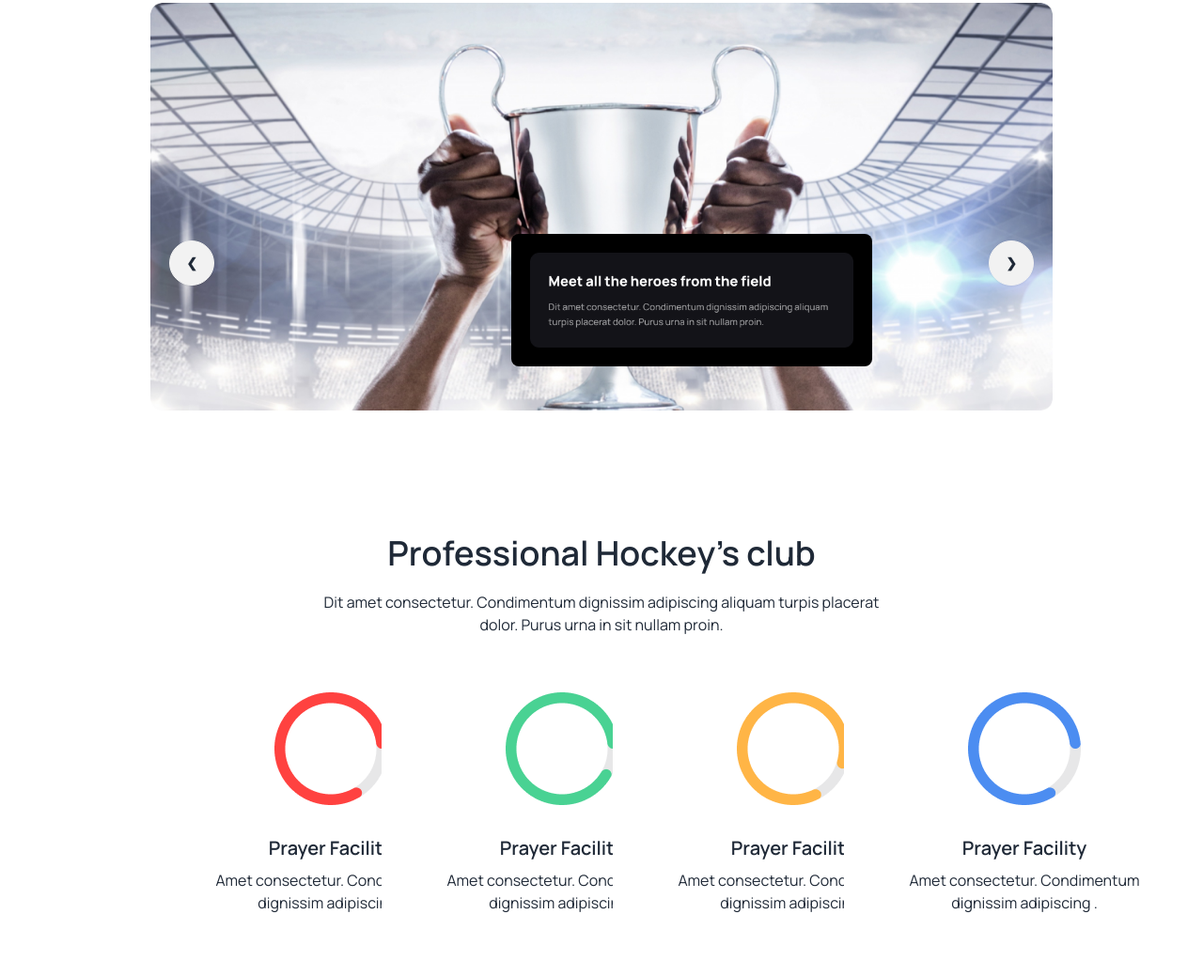
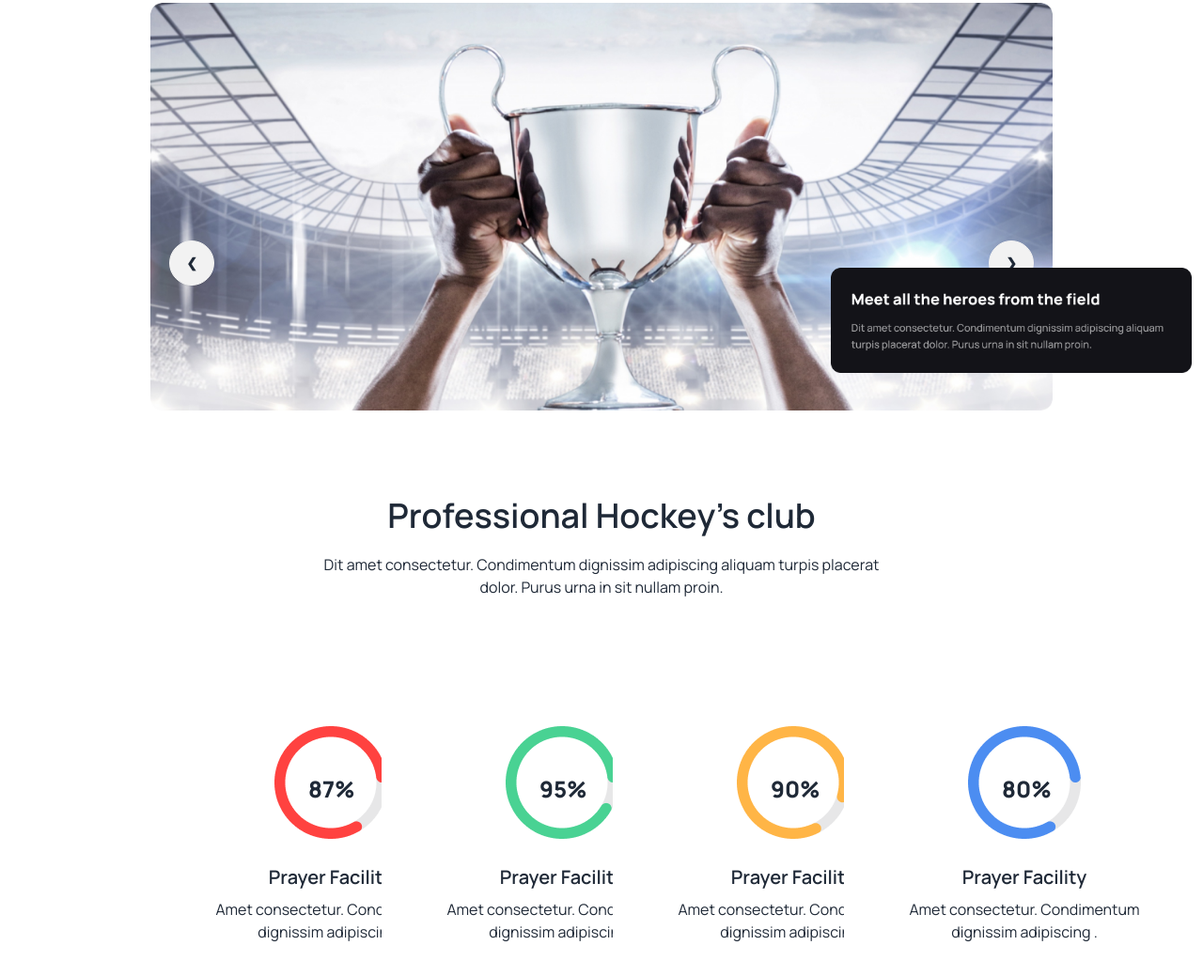
Before and after one commit to m1mridul/Hockey-s-daisyui-css, a plain HTML site: page index.html in a window 1280 px wide. Shown: the part 81-1120 px from the top of the page at 94% size. Drawn offline with nearby package versions, Linux system fonts and the light colour scheme.

Commit message:
altast done

```diff
--- a/index.html
+++ b/index.html
@@ -72,7 +72,7 @@
             </div>
         </nav>
         <!-- slider or carousel  -->
-        <div class="carousel w-full position-relative">
+        <div class="carousel w-full lg:relative">
             <!-- slide-1  -->
             <div id="slide1" class="carousel-item relative w-full">
                 <img src="./images/Rectangle 1.png" class="w-full h-3/4 mt-3" />
@@ -107,56 +107,79 @@
             </div>
         </div>
         <div
-            class="absolute  -mt-16 my-24 -translate-y-64 translate-x-full  text-center bg-shadow-lg p-5 w-96 rounded-lg bg-black text-white ">
-            <img src="./images/Frame 3.png" alt="">
+            class="-mt-16 my-24 -translate-y-64 translate-x-full items-center  text-center bg-shadow-lg p-5 w-96 rounded-lg  text-white ">
+            <img src="./images/Frame 3.png" class="lg:absolute mt-64 -mx-80 lg:px-[50] lg:mt-4 lg:-mt-2 lg:mx-80">
         </div>
     </header>
     <main class="container mx-auto">
         <!-- hockey's club  -->
-        <section class="my-auto container w-3/4 mx-auto">
+        <section class="my-auto container -mt-28 w-3/4 mx-auto">
             <div>
-                <h3 class=" text-4xl font-semibold text-center font-manrope">
+                <h3 class=" text-4xl font-semibold  text-center font-manrope">
                     Professional Hockey's club</h3>
                 <p class="text-center my-5">Dit amet consectetur. Condimentum dignissim adipiscing aliquam turpis
                     placerat <br> dolor. Purus urna in sit nullam proin.
                 </p>
             </div>
             <div>
-                <div class="grid gap-6 px-0 auto grid-cols-1 md:grid-cols-4">
+                <div class="grid mx-auto gap-6 my-24 grid-cols-1 md:grid-cols-4">
                     <div class="card w-96 bg-base-100">
+                        <div>
                             <figure class="px-10 pt-10">
-                            <img src="./images/Group 9.png" alt="Shoes" class="rounded-xl" />
+                                <img src="./images/Group 9.png" alt="Shoes" class="rounded-xl relative" />
                             </figure>
+                        </div>
+                        <div class=" left-[45%] -mt-[105%] lg:-left-[32%] -mt-[18%]">
+                            <p class="font-extrabold lg:text-2xl absolute px-40 mx-2">87%</p>
+                        </div>
                         <div class="card-body items-center text-center">
-                            <h2 class="card-title">Prayer Facility</h2>
+                            <h2 class="card-title mt-16">Prayer Facility</h2>
                             <p>Amet consectetur. Condimentum <br> dignissim adipiscing .</p>
                         </div>
                     </div>
                     <div class="card w-96 bg-base-100">
+                        <div>
                             <figure class="px-10 pt-10">
-                            <img src="./images/Group 9 (1).png" alt="Shoes" class="rounded-xl" />
+                                <img src="./images/Group 9 (1).png" alt="Shoes" class="rounded-xl relative" />
                             </figure>
+                        </div>
+                        <div class=" left-[45%] -mt-[105%] lg:-left-[32%] -mt-[18%]">
+                            <p class="font-extrabold lg:text-2xl absolute px-40 mx-2">95%</p>
+                        </div>
+
                         <div class="card-body items-center text-center">
-                            <h2 class="card-title">Prayer Facility</h2>
+                            <h2 class="card-title mt-16">Prayer Facility</h2>
                             <p>Amet consectetur. Condimentum <br> dignissim adipiscing .</p>
                         </div>
                     </div>
                     <div class="card w-96 bg-base-100">
+                        <div>
                             <figure class="px-10 pt-10">
-                            <img src="./images/Group 9 (2).png" alt="Shoes" class="rounded-xl" />
+                                <img src="./images/Group 9 (2).png" alt="Shoes" class="rounded-xl relative" />
                             </figure>
+                        </div>
+                        <div class="left-[45%] -mt-[105%] lg:-left-[32%] -mt-[18%]">
+                            <p class="absolute px-40 font-extrabold lg:text-2xl mx-2">90%</p>
+                        </div>
+
                         <div class="card-body items-center text-center">
-                            <h2 class="card-title">Prayer Facility</h2>
+                            <h2 class="card-title mt-16">Prayer Facility</h2>
                             <p>Amet consectetur. Condimentum <br> dignissim adipiscing .</p>
                         </div>
                     </div>
                     <div class="card w-96 bg-base-100">
+                        <div>
                             <figure class="px-10 pt-10">
-                            <img src="./images/Group 9 (3).png" alt="Shoes" class="rounded-xl" />
+                                <img src="./images/Group 9 (3).png" alt="Shoes" class="rounded-xl relative" />
                             </figure>
+                        </div>
+                            <div class="left-[45%] -mt-[105%] lg:-left-[32%] -mt-[18%]">
+                                <p class="absolute px-40 font-extrabold lg:text-2xl mx-2">80%</p>
+                            </div>
                         <div class="card-body items-center text-center">
-                            <h2 class="card-title">Prayer Facility</h2>
+                            <h2 class="card-title mt-16">Prayer Facility</h2>
                             <p>Amet consectetur. Condimentum <br> dignissim adipiscing .</p>
+                        </div>
                     </div>
                 </div>
             </div>
@@ -435,8 +458,8 @@
                     </div>
                 </div>
                 <div>
-                    <div class=" mt-12 mx-8 grid-cols-1 -gap-6 lg:grid-cols-2">
-                        <!-- <div class="grid grid-cols-1 lg:grid-cols-2 gap-16 mb-8"> -->
+                    <div class=" mt-12 mx-8 grid-cols-1 -gap-6 lg:grid-cols-">
+                        <div class="grid grid-cols-1 lg:grid-cols-2 gap-16 mb-8">
                             <div>
                                 <label class="form-control w-full max-w-xs">
                                     <div class="label">
@@ -456,7 +479,7 @@
                                         class="input input-bordered w-full max-w-xs" />
                                 </label>
                             </div>
-
+                        </div>
                         <div class="grid grid-cols-1 lg:grid-cols-2 gap-16">
                             <div>
                                 <label class="form-control w-full max-w-xs">
@@ -483,18 +506,28 @@
                         <div>
                             <label class="form-control w-full >
                                 <div class=" label">
-                                <span class="label-text font-semibold mb-2">Message</span>
+                                <span class="label-text font-semibold mb-2 mx-8">Message</span>
                         </div>
-                        <textarea  placeholder="Write your Message" cols="40" rows=10"
-                            class="w-full h-64 input input-bordered"></textarea>
+                        <textarea placeholder="Write your Message" cols="40" rows=10"
+                            class="w-full h-64 input input-bordered mx-8"></textarea>
                         </label>
-                        <button class="btn btn-block bg-[#FF4240] mt-12">Send Message</button>
+                        <button class="btn btn-block bg-[#FF4240] mt-12 mx-8">Send Message</button>
                     </div>
                 </div>
             </div>
+            <!-- <div class="items-center bg-base-100 ">
+                <h4 class="text-xl font-semibold mt-16 mb-4 items-center text-center">Social Media</h4>
+                <img class="items-center mx-auto" src="./images/Social (1).png" alt="">
+            </div> -->
+            <div class="card bg-base-200 shadow-xl mt-12 mx-auto">
+                <div class="card-body items-center text-center">
+                    <h2 class="card-title">Social Media</h2>
+                </div>
+                <figure class="px-10 pt-10">
+                    <img src="./images/Social (1).png" class="rounded-xl -mt-8 mb-6" />
+                </figure>
 
             </div>
-
         </section>
     </main>
     <footer class="footer p-10 bg-black text-base-content text-white">
```
Also changed, not shown: images/Social (1).png (added). Lines whose indentation alone changed are shown as unchanged.
